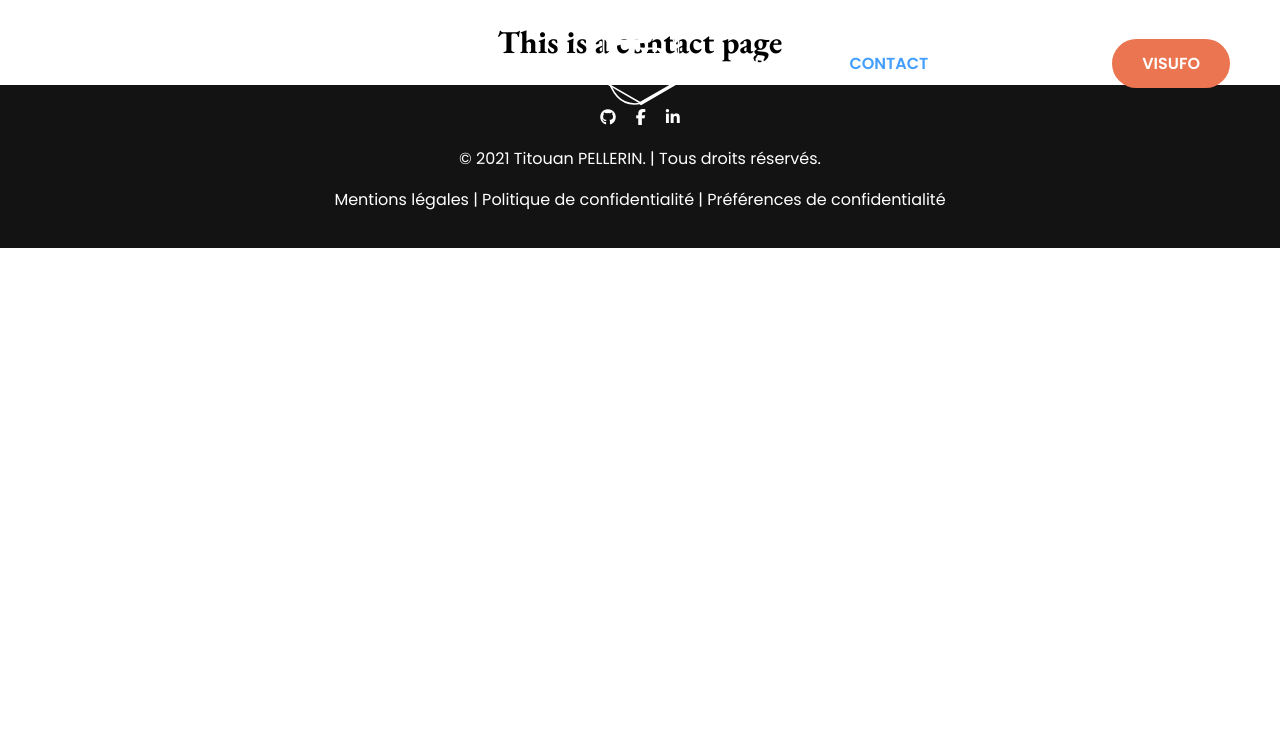
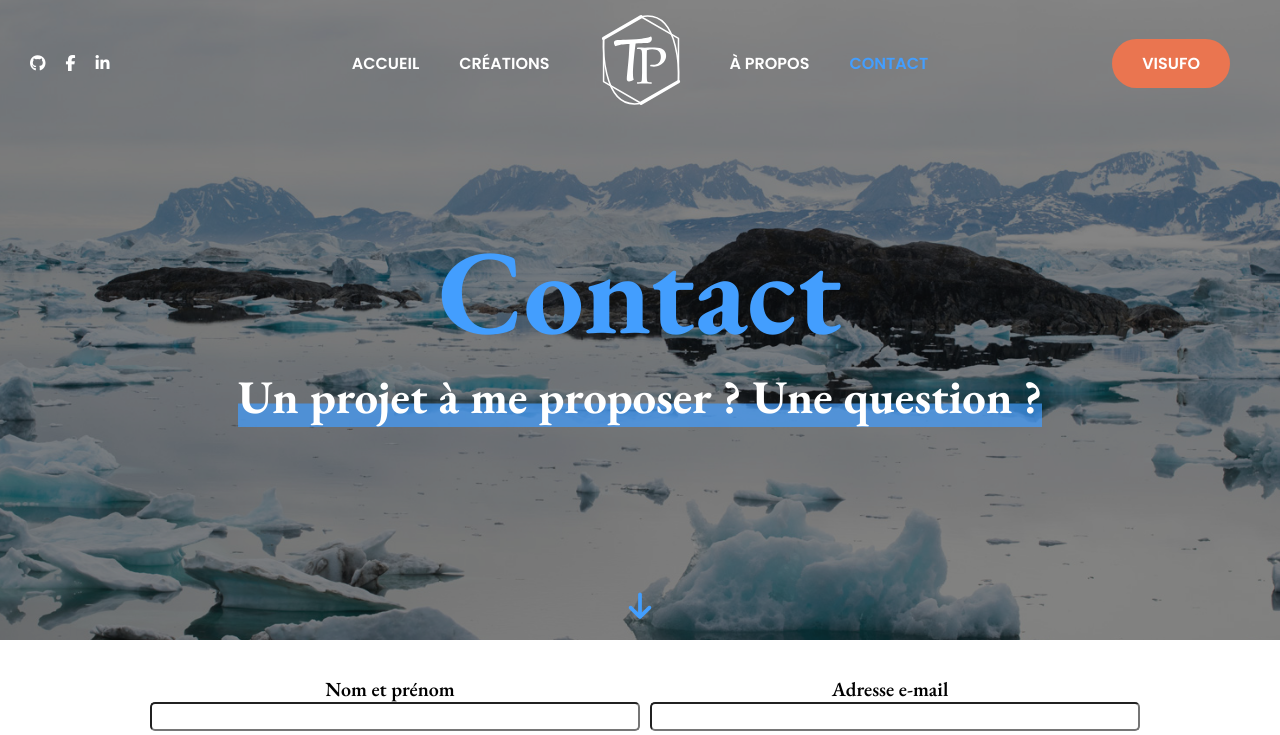
Before and after one commit to titouan-pellerin/Portfolio, a Vue app: page /contact in a window 1280 px wide. Shown: the top 735 px of the page. Built offline with nearby package versions, Linux system fonts and the light colour scheme.

Commit message:
Contact Start

```diff
--- a/src/App.vue
+++ b/src/App.vue
@@ -77,7 +77,7 @@ export default {
   },
   mounted() {
     window.addEventListener("scroll", this.scrollFunction);
-  },
+  }
 };
 </script>
 
@@ -90,6 +90,7 @@ export default {
   --font-size-40: 40px;
   --font-size-80: 80px;
   --font-size-100: 100px;
+  --font-size-120: 120px;
 }
 
 html {
@@ -334,4 +335,32 @@ a {
   }
 }
 
+.kenburns-bg{
+  animation: kenburns 15s ease alternate forwards;
+}
+
+@keyframes kenburns{
+  0%{
+    transform:scale(1)
+  }
+  100%{
+    transform:scale(1.15)
+  }
+}
+
+@keyframes zoom-in {
+  0% {
+    transform: scale(0.5);
+    opacity: 0.1;
+  }
+  100% {
+    transform: scale(1);
+    opacity: 1;
+  }
+}
+
+.zoom-in{
+  animation: zoom-in .6s;
+  opacity: 1;
+}
 </style>
--- a/src/components/ButtonIcon.vue
+++ b/src/components/ButtonIcon.vue
@@ -1,8 +1,8 @@
 <template>
-  <a :href="url" class="btn btn-icon" :class="position">
+  <router-link :to="url" class="btn btn-icon" :class="position">
     {{ content }}
     <i class="fas" :class="icon"></i>
-  </a>
+  </router-link>
 </template>
 
 <script>
--- a/src/components/WorkCard.vue
+++ b/src/components/WorkCard.vue
@@ -1,4 +1,5 @@
 <template>
+  <transition name="fade">
     <router-link :to="{name: 'Work', params: { title: title, slug: slug, categories:categories, image:image, caption:caption, date:date}}" class="work-card">
       <img
         :src="'/works/' + slug + '.jpg'"
@@ -13,6 +14,7 @@
         </p>
       </div>
     </router-link>
+  </transition>
 </template>
 
 <script>
@@ -59,7 +61,7 @@ export default {
 }
 
 .work-overlay {
-  background-color: rgba(19, 19, 19, 0.7);
+  background-color: rgba(19, 19, 19, 0.5);
   opacity: 1;
   display: flex;
   align-items: center;
--- a/src/views/Contact.vue
+++ b/src/views/Contact.vue
@@ -1,5 +1,141 @@
 <template>
-  <div class="about">
-    <h1>This is a contact page</h1>
+  <div class="contact">
+    <header class="style-dark">
+      <div class="header-bg-wrapper kenburns-bg"></div>
+      <div class="header-layer"></div>
+      <div class="header-content">
+        <h1 class="header-title">Contact</h1>
+        <UnderlinedTitle
+          class="header-subtitle"
+          size="h3"
+          content="Un projet à me proposer ? Une question ?"
+        />
+        <a class="scroll-down" id="scroll" href="#scroll"
+          ><i class="fas fa-arrow-down"></i
+        ></a>
+      </div>
+    </header>
+    <section class="form-section margin-bottom-1x margin-top-1x">
+      <form class="contact-form" method="get">
+        <div class="form-row">
+          <div class="form-col">
+            <label for="fullname">Nom et prénom</label>
+            <input required id="fullname" type="text" v-model="fullname">
+          </div>
+          <div class="form-col">
+            <label for="email">Adresse e-mail</label>
+            <input required id="email" type="email" v-model="email">
+          </div>
+        </div>
+        <label for="message">Message</label>
+        <textarea rows="8" required id="message"></textarea>
+      </form>
+    </section>
   </div>
 </template>
+
+<script>
+import UnderlinedTitle from "@/components/UnderlinedTitle.vue";
+
+export default {
+  name: "Contact",
+    components: {
+      UnderlinedTitle,
+
+  }
+}
+</script>
+
+<style scoped>
+.contact header {
+  position: relative;
+  height: 80vh;
+  overflow: hidden;
+}
+
+.header-layer {
+  background: rgba(19, 19, 19, 0.5);
+  position: absolute;
+  top: 0;
+  left: 0;
+  width: 100%;
+  height: 100%;
+  z-index: -1;
+}
+
+.header-bg-wrapper {
+  background: center / cover no-repeat url("../assets/images/contact-header.jpg");
+  position: absolute;
+  top: 0;
+  left: 0;
+  width: 100%;
+  height: 100%;
+  z-index: -1;
+}
+
+.header-content {
+  display: flex;
+  align-items: center;
+  justify-content: center;
+  flex-direction: column;
+  height: 100%;
+}
+
+.header-title {
+  font-size: var(--font-size-120);
+  color: var(--accent-color);
+  text-align: center;
+  margin: 0;
+}
+
+.header-subtitle {
+  font-size: var(--font-size-40);
+}
+
+.contact-form{
+  display: flex;
+  flex-direction: column;
+  align-items: center;
+  justify-content: center;
+  max-width: 1000px;
+  margin: auto;
+}
+
+.form-row{
+  display: flex;
+  justify-content: center;
+  width: 100%;
+}
+
+.form-col{
+  display: flex;
+  flex-direction: column;
+  justify-content: center;
+  width: 50%;
+}
+
+.contact-form label{
+  font-family: "EB Garamond", "serif";
+  font-size: var(--font-size-20);
+  font-weight: 600;
+}
+
+.contact-form input,
+.contact-form textarea{
+  font-size: var(--font-size-20);
+  border-radius: 5px;
+}
+
+.contact-form input:first-child{
+  margin-right: 10px;
+}
+
+.contact-form input:last-child{
+  margin-left: 10px;
+}
+
+.contact-form textarea{
+  resize: vertical;
+  width: 100%;
+}
+</style>
--- a/src/views/Home.vue
+++ b/src/views/Home.vue
@@ -12,7 +12,7 @@
         <p class="header-caption">
           Étudiant en deuxième année de DUT Métiers du Multimédia et de
           l'Internet et à la recherche d'une alternance pour l'année
-          prochaine.<br />
+          2021/2022.<br />
           Membre de
           <a class="link bg-visufo" href="https://visufo.fr/" target="_blank"
             >Visufo</a
@@ -38,7 +38,7 @@
             link="https://www.linkedin.com/in/titouan-pellerin-24352b1a1/"
           ></SocialIcon>
         </div>
-        <a class="scroll-down" id="works" href="#works"
+        <a class="scroll-down" id="scroll" href="#scroll"
           ><i class="fas fa-arrow-down"></i
         ></a>
       </div>
@@ -61,7 +61,7 @@
       <ButtonIcon
         content="Toutes mes créations"
         icon="fa-arrow-right"
-        url=""
+        url="/works"
         class="works-btn"
       ></ButtonIcon>
     </section>
@@ -165,7 +165,7 @@ export default {
 <style scoped>
 .home header {
   position: relative;
-  height: 100vh;
+  height: 80vh;
 }
 
 .header-layer {
--- a/src/views/Work.vue
+++ b/src/views/Work.vue
@@ -51,7 +51,8 @@ export default {
     getDate() {
       return this.Date.toLocaleString("default", { month: "long" }) + ' ' + this.Date.getFullYear()
     }
-  }
+  },
+
 }
 </script>
 
--- a/src/views/Works.vue
+++ b/src/views/Works.vue
@@ -1,7 +1,7 @@
 <template>
   <div class="works">
     <header class="style-dark">
-      <div class="header-bg-wrapper"></div>
+      <div class="header-bg-wrapper kenburns-bg"></div>
       <div class="header-layer"></div>
       <div class="header-content">
         <h1 class="header-title">Créations</h1>
@@ -37,6 +37,7 @@
           :date="work.date"
           :caption="work.caption"
           :data-cat="work.categories"
+          class="zoom-in"
         ></WorkCard>
       </div>
     </section>
@@ -101,6 +102,7 @@ export default {
 .works header {
   position: relative;
   height: 80vh;
+  overflow: hidden;
 }
 
 .header-layer {
@@ -132,7 +134,7 @@ export default {
 }
 
 .header-title {
-  font-size: var(--font-size-100);
+  font-size: var(--font-size-120);
   color: var(--accent-color);
   text-align: center;
   margin: 0;
@@ -182,4 +184,6 @@ export default {
 .work-hide {
   display: none;
 }
+
+
 </style>
```
Also changed, not shown: src/assets/images/contact-header.jpg (added), 1 other file (tests, documents, lock files or other folders). Lines whose indentation alone changed are shown as unchanged.
